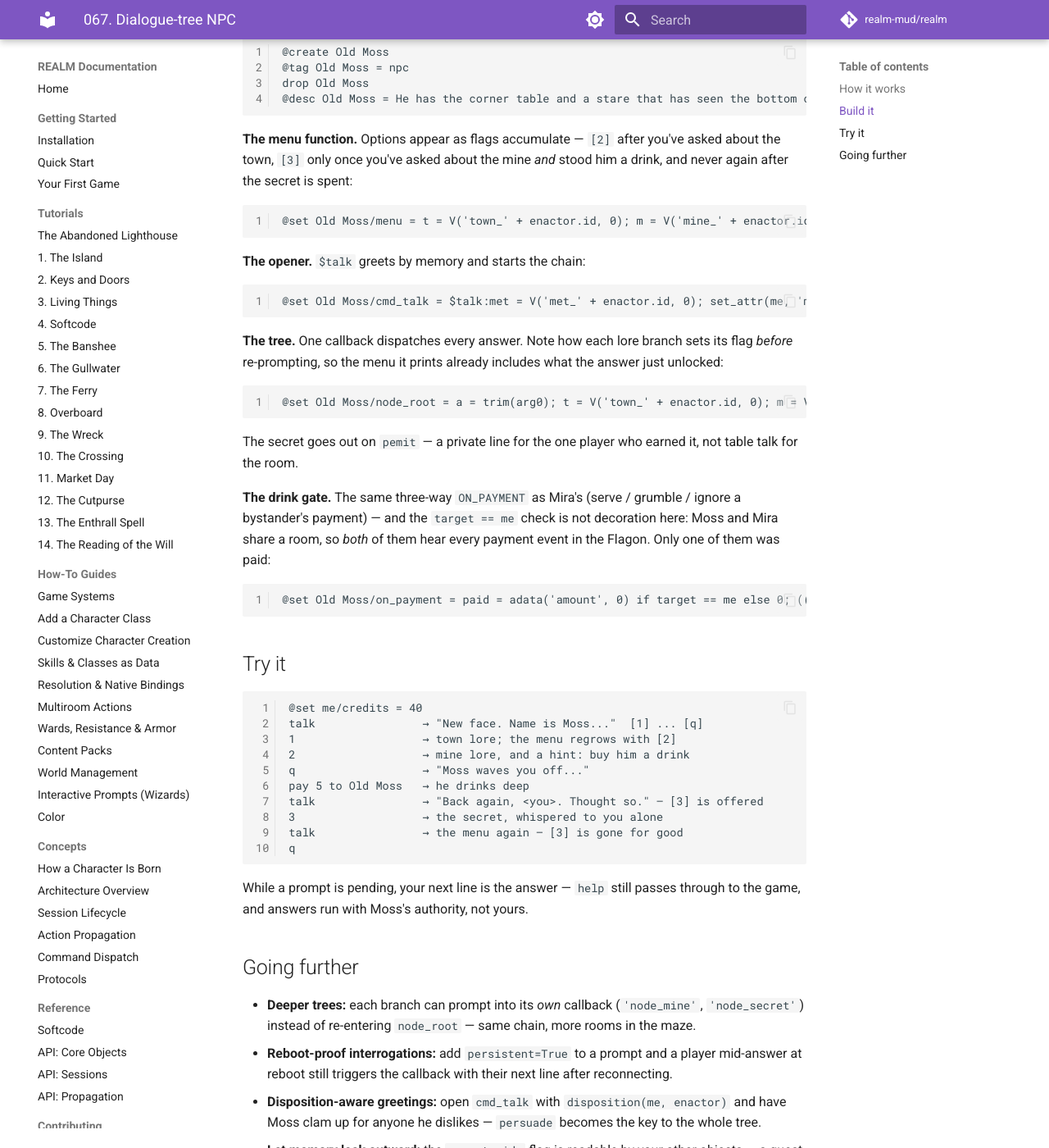
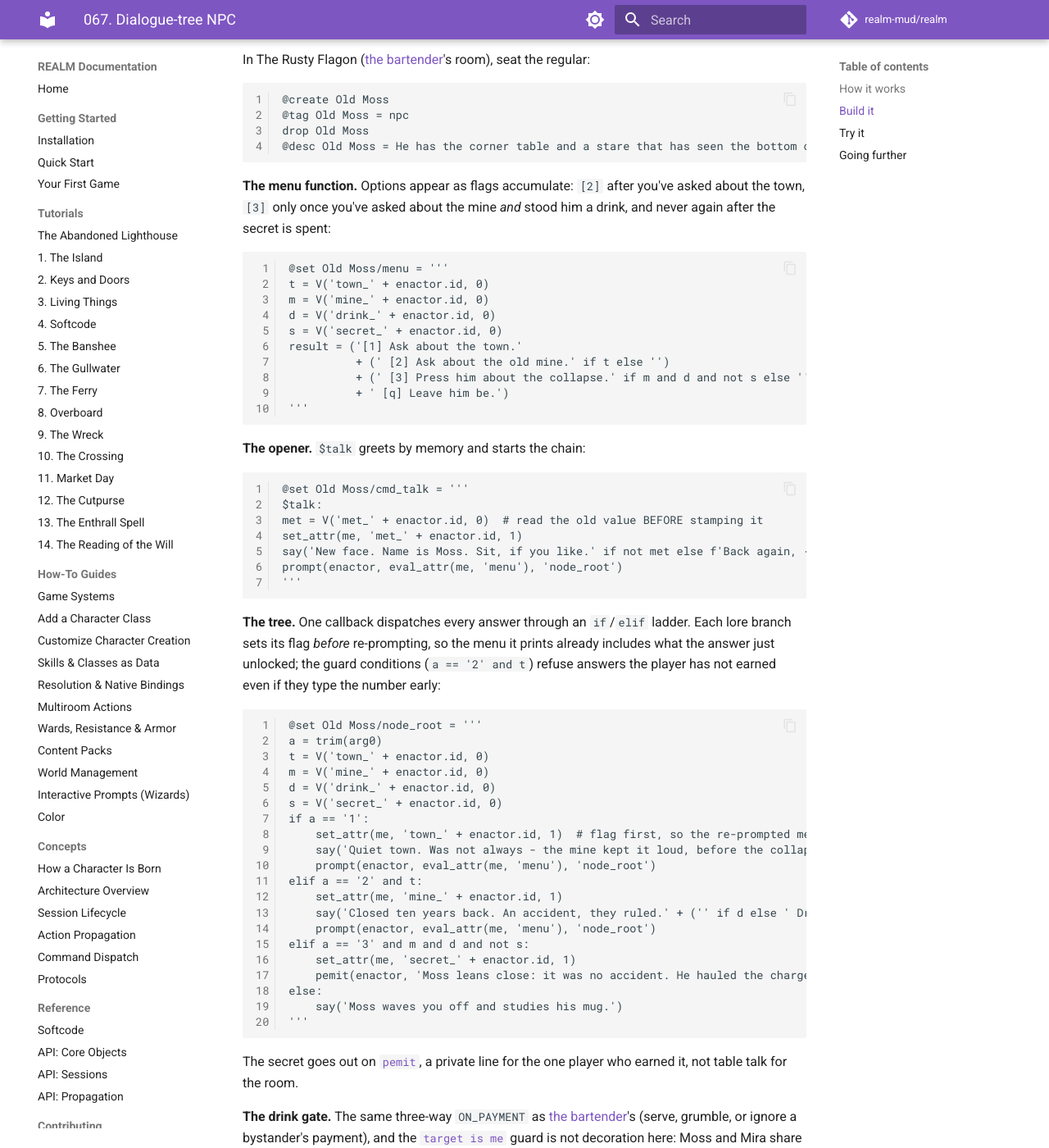
Before and after one commit to count-infinity/realm, an MkDocs documentation site: the page built from docs/showcase/067_dialogue_tree_npc.md, in a window 1280 px wide and 1400 px high, scrolled down 1113 px. Shown: the whole window at 82% size. Built offline with MkDocs 1.6.1 and Material for MkDocs 9.7.7, drawn with Linux system fonts in a browser that asks for light colours; comment, search, counter and statistics services are not loaded; some of the changed text lies outside the part shown.

Commit message:
067 Update text

````diff
--- a/docs/showcase/067_dialogue_tree_npc.md
+++ b/docs/showcase/067_dialogue_tree_npc.md
@@ -1,124 +1,187 @@
 # 067. Dialogue-tree NPC
 
-> Checklist item 67 — [now] — *prompt() callback chains, per-player memory attrs*
+> Checklist item 67 ([now]): *prompt() callback chains, per-player memory attrs*
 
 **What you'll build:** Old Moss, a tavern regular you `talk` to. The
-conversation is a branching menu that loops until you leave — and he
+conversation is a branching menu that loops until you leave, and he
 remembers, per player and across reboots, whether you've met, what
 you've asked, whether you bought him a drink, and whether he already
 told you his secret.
-**Concepts:** softcode wizards (`prompt()` callback chains), rendering
-menus with `eval_attr()`, per-player memory keyed by `enactor.id`,
-gating dialogue options on memory, composing with `ON_PAYMENT`.
+
+**Concepts:** softcode wizards
+([`prompt()`](../reference/softcode.md#fn-prompt) callback chains,
+see the [wizards guide](../guides/wizards.md)), rendering menus with
+[`eval_attr()`](../reference/softcode.md#fn-eval_attr), per-player
+memory keyed by `enactor.id`, gating dialogue options on memory,
+composing with
+[`ON_PAYMENT`](../reference/softcode.md#lifecycle-hooks).
 
 ## How it works
 
-REALM's `prompt(target, text, callback)` asks a player a question and
-runs the named attribute **as the NPC** when they answer, with the
-answer bound as `arg0`. A dialogue *tree* is just a callback that says
-its piece and prompts again — the loop is the chain.
+REALM's [`prompt(target, text, callback)`](../reference/softcode.md#fn-prompt)
+asks a player a question and runs the named attribute **as the NPC**
+when they answer, with the answer bound as `arg0`. A dialogue *tree* is
+just a callback that says its piece and prompts again; the loop is the
+chain.
 
-The structure, four attributes on one NPC:
+The structure is four attributes on one NPC:
 
-- **`menu`** — a function attribute evaluated with `eval_attr(me,
-  'menu')`. It reads the asker's memory flags and *builds* the option
-  list: options you haven't earned are simply not printed. One menu
-  serves every player because the flags are keyed by `enactor.id`.
-- **`cmd_talk`** — the `$talk` command: greet (first meeting vs.
-  return visit — the `met_<id>` flag), then `prompt()` into the tree.
-- **`node_root`** — the single dispatch callback. `arg0` is what the
-  player typed; a chained conditional routes it: lore branches set
+- **`menu`** is a function attribute evaluated with
+  [`eval_attr(me, 'menu')`](../reference/softcode.md#fn-eval_attr). It
+  reads the asker's memory flags and *builds* the option list, so
+  options you haven't earned are simply not printed. One menu serves
+  every player because the flags are keyed by `enactor.id`.
+- **`cmd_talk`** is the `$talk` command: greet (first meeting vs.
+  return visit, the `met_<id>` flag), then `prompt()` into the tree.
+- **`node_root`** is the single dispatch callback. `arg0` is what the
+  player typed, and an `if`/`elif` ladder routes it: lore branches set
   their flag, speak, and re-prompt; the secret branch fires once and
   ends the chain; anything else is a polite brush-off.
-- **`on_payment`** — the drink gate, borrowed straight from item 64:
-  `target == me` to be sure the coins were his, `adata('amount')` for
-  how many. Buying Moss a drink is a *real payment*, not a menu
+- **`on_payment`** is the drink gate, borrowed straight from
+  [the bartender](064_bartender.md):
+  [`target is me`](../reference/softcode.md#guard-on-target) to be sure
+  the coins were his,
+  [`adata('amount')`](../reference/softcode.md#event-data-namespace)
+  for how many. Buying Moss a drink is a *real payment*, not a menu
   fiction: the flag it sets is what unlocks the secret branch.
 
-Memory is nothing but attributes on Moss (`town_<id>`, `mine_<id>`,
-`drink_<id>`, `secret_<id>`), so it persists like everything else and
-`@examine Old Moss` shows exactly what he knows about whom. The
-authority model does the safety work: callbacks run as Moss, so a
-malicious answer can at worst change Moss's own attrs — never the
-player's sheet.
+Memory is nothing but attributes on Moss (`met_<id>`, `town_<id>`,
+`mine_<id>`, `drink_<id>`, `secret_<id>`), so it persists like
+everything else and `@examine Old Moss` shows exactly what he knows
+about whom. The authority model does the safety work: callbacks run as
+Moss, so a malicious answer can at worst change Moss's own attrs, never
+the player's sheet.
 
 ## Build it
 
-In The Rusty Flagon (item 64), seat the regular:
+The scripts here are `'''` multi-line blocks (see
+[multi-line input](../guides/world-management.md#multi-line-input-heredocs)).
 
-```
+In The Rusty Flagon ([the bartender](064_bartender.md)'s room), seat
+the regular:
+
+```text
 @create Old Moss
 @tag Old Moss = npc
 drop Old Moss
 @desc Old Moss = He has the corner table and a stare that has seen the bottom of many mugs.
 ```
 
-**The menu function.** Options appear as flags accumulate — `[2]` after
+**The menu function.** Options appear as flags accumulate: `[2]` after
 you've asked about the town, `[3]` only once you've asked about the
 mine *and* stood him a drink, and never again after the secret is
 spent:
 
-```
-@set Old Moss/menu = t = V('town_' + enactor.id, 0); m = V('mine_' + enactor.id, 0); d = V('drink_' + enactor.id, 0); s = V('secret_' + enactor.id, 0); result = '[1] Ask about the town.' + (' [2] Ask about the old mine.' if t else '') + (' [3] Press him about the collapse.' if m and d and not s else '') + ' [q] Leave him be.'
+```text
+@set Old Moss/menu = '''
+t = V('town_' + enactor.id, 0)
+m = V('mine_' + enactor.id, 0)
+d = V('drink_' + enactor.id, 0)
+s = V('secret_' + enactor.id, 0)
+result = ('[1] Ask about the town.'
+          + (' [2] Ask about the old mine.' if t else '')
+          + (' [3] Press him about the collapse.' if m and d and not s else '')
+          + ' [q] Leave him be.')
+'''
 ```
 
 **The opener.** `$talk` greets by memory and starts the chain:
 
-```
-@set Old Moss/cmd_talk = $talk:met = V('met_' + enactor.id, 0); set_attr(me, 'met_' + enactor.id, 1); say('New face. Name is Moss. Sit, if you like.' if not met else f'Back again, {name(enactor)}. Thought so.'); prompt(enactor, eval_attr(me, 'menu'), 'node_root')
+```text
+@set Old Moss/cmd_talk = '''
+$talk:
+met = V('met_' + enactor.id, 0)  # read the old value BEFORE stamping it
+set_attr(me, 'met_' + enactor.id, 1)
+say('New face. Name is Moss. Sit, if you like.' if not met else f'Back again, {name(enactor)}. Thought so.')
+prompt(enactor, eval_attr(me, 'menu'), 'node_root')
+'''
 ```
 
-**The tree.** One callback dispatches every answer. Note how each lore
-branch sets its flag *before* re-prompting, so the menu it prints
-already includes what the answer just unlocked:
+**The tree.** One callback dispatches every answer through an
+`if`/`elif` ladder. Each lore branch sets its flag *before* re-prompting,
+so the menu it prints already includes what the answer just unlocked;
+the guard conditions (`a == '2' and t`) refuse answers the player has
+not earned even if they type the number early:
 
-```
-@set Old Moss/node_root = a = trim(arg0); t = V('town_' + enactor.id, 0); m = V('mine_' + enactor.id, 0); d = V('drink_' + enactor.id, 0); s = V('secret_' + enactor.id, 0); ((set_attr(me, 'town_' + enactor.id, 1), say('Quiet town. Was not always - the mine kept it loud, before the collapse.'), prompt(enactor, eval_attr(me, 'menu'), 'node_root')) if a == '1' else (set_attr(me, 'mine_' + enactor.id, 1), say('Closed ten years back. An accident, they ruled.' + ('' if d else ' Dry work, remembering. Pay 5 to Old Moss and it might come back to me.')), prompt(enactor, eval_attr(me, 'menu'), 'node_root')) if a == '2' and t else (set_attr(me, 'secret_' + enactor.id, 1), pemit(enactor, 'Moss leans close: it was no accident. He hauled the charges down himself, on watch-house coin. Then he says no more.')) if a == '3' and m and d and not s else say('Moss waves you off and studies his mug.'))
+```text
+@set Old Moss/node_root = '''
+a = trim(arg0)
+t = V('town_' + enactor.id, 0)
+m = V('mine_' + enactor.id, 0)
+d = V('drink_' + enactor.id, 0)
+s = V('secret_' + enactor.id, 0)
+if a == '1':
+    set_attr(me, 'town_' + enactor.id, 1)  # flag first, so the re-prompted menu shows [2]
+    say('Quiet town. Was not always - the mine kept it loud, before the collapse.')
+    prompt(enactor, eval_attr(me, 'menu'), 'node_root')
+elif a == '2' and t:
+    set_attr(me, 'mine_' + enactor.id, 1)
+    say('Closed ten years back. An accident, they ruled.' + ('' if d else ' Dry work, remembering. Pay 5 to Old Moss and it might come back to me.'))
+    prompt(enactor, eval_attr(me, 'menu'), 'node_root')
+elif a == '3' and m and d and not s:
+    set_attr(me, 'secret_' + enactor.id, 1)
+    pemit(enactor, 'Moss leans close: it was no accident. He hauled the charges down himself, on watch-house coin. Then he says no more.')  # no re-prompt: the chain ends here
+else:
+    say('Moss waves you off and studies his mug.')
+'''
 ```
 
-The secret goes out on `pemit` — a private line for the one player who
-earned it, not table talk for the room.
+The secret goes out on [`pemit`](../reference/softcode.md#fn-pemit), a
+private line for the one player who earned it, not table talk for the
+room.
 
-**The drink gate.** The same three-way `ON_PAYMENT` as Mira's (serve /
-grumble / ignore a bystander's payment) — and the `target == me` check
-is not decoration here: Moss and Mira share a room, so *both* of them
-hear every payment event in the Flagon. Only one of them was paid:
+**The drink gate.** The same three-way `ON_PAYMENT` as
+[the bartender](064_bartender.md)'s (serve, grumble, or ignore a
+bystander's payment), and the
+[`target is me`](../reference/softcode.md#guard-on-target) guard is not
+decoration here: Moss and Mira share a room, so *both* of them hear
+every payment event in the Flagon. Only one of them was paid:
 
-```
-@set Old Moss/on_payment = paid = adata('amount', 0) if target == me else 0; ((set_attr(me, 'drink_' + enactor.id, 1), pose('drinks deep and wipes his beard.')) if paid >= 5 else (say('That will not wet a flea.') if paid > 0 else None))
+```text
+@set Old Moss/on_payment = '''
+if target is me:  # Mira's sales must not buy Moss's drink
+    paid = adata('amount', 0)
+    if paid >= 5:
+        set_attr(me, 'drink_' + enactor.id, 1)
+        pose('drinks deep and wipes his beard.')
+    elif paid > 0:
+        say('That will not wet a flea.')
+'''
 ```
 
 ## Try it
 
-```
+```text
 @set me/credits = 40
-talk                → "New face. Name is Moss..."  [1] ... [q]
-1                   → town lore; the menu regrows with [2]
-2                   → mine lore, and a hint: buy him a drink
-q                   → "Moss waves you off..."
-pay 5 to Old Moss   → he drinks deep
-talk                → "Back again, <you>. Thought so." — [3] is offered
-3                   → the secret, whispered to you alone
-talk                → the menu again — [3] is gone for good
+talk                -> "New face. Name is Moss..."  [1] ... [q]
+1                   -> town lore; the menu regrows with [2]
+2                   -> mine lore, and a hint: buy him a drink
+q                   -> "Moss waves you off..."
+pay 5 to Old Moss   -> he drinks deep
+talk                -> "Back again, <you>. Thought so." and [3] is offered
+3                   -> the secret, whispered to you alone
+talk                -> the menu again, with [3] gone for good
 q
 ```
 
-While a prompt is pending, your next line is the answer — `help` still
+While a prompt is pending, your next line is the answer; `help` still
 passes through to the game, and answers run with Moss's authority, not
 yours.
 
 ## Going further
 
 - **Deeper trees:** each branch can prompt into its *own* callback
-  (`'node_mine'`, `'node_secret'`) instead of re-entering `node_root` —
+  (`'node_mine'`, `'node_secret'`) instead of re-entering `node_root`;
   same chain, more rooms in the maze.
-- **Reboot-proof interrogations:** add `persistent=True` to a prompt
-  and a player mid-answer at reboot still triggers the callback with
-  their next line after reconnecting.
+- **Reboot-proof interrogations:** add `persistent=True` to a
+  [`prompt`](../reference/softcode.md#fn-prompt) and a player mid-answer
+  at reboot still triggers the callback with their next line after
+  reconnecting.
 - **Disposition-aware greetings:** open `cmd_talk` with
-  `disposition(me, enactor)` and have Moss clam up for anyone he
-  dislikes — `persuade` becomes the key to the whole tree.
+  [`disposition(me, enactor)`](../reference/softcode.md#fn-disposition)
+  and have Moss clam up for anyone he dislikes; `persuade` becomes the
+  key to the whole tree.
 - **Let memory leak outward:** the `secret_<id>` flag is readable by
-  your other objects — a quest board could list "knows the mine
-  truth" players, or the Town Watch master (item 71) could take an
-  interest in who's been asking.
+  your other objects; a quest board could list "knows the mine truth"
+  players, or the [Town Watch master](071_guard_response.md) could take
+  an interest in who's been asking.
````
Also changed, not shown: 1 other file.
